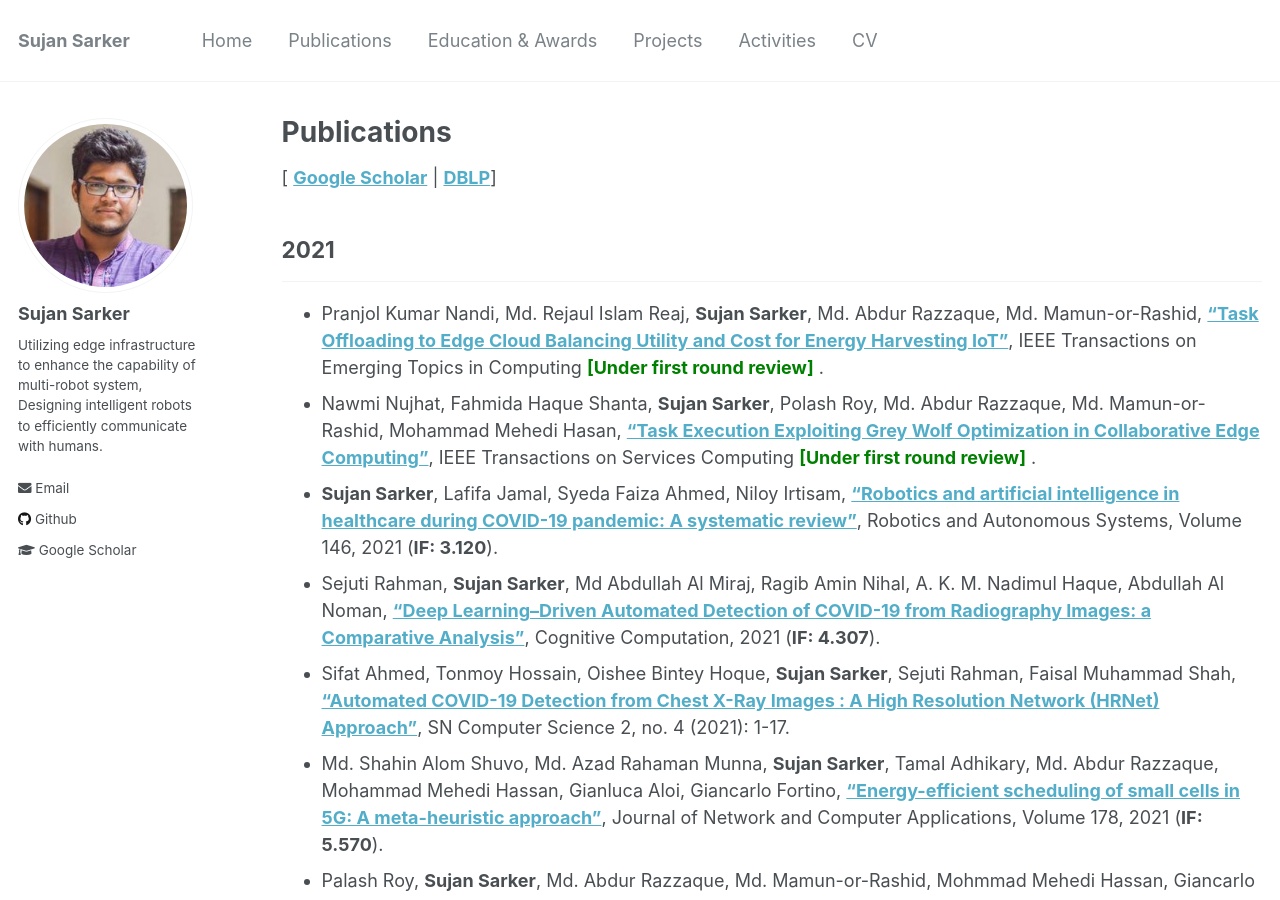
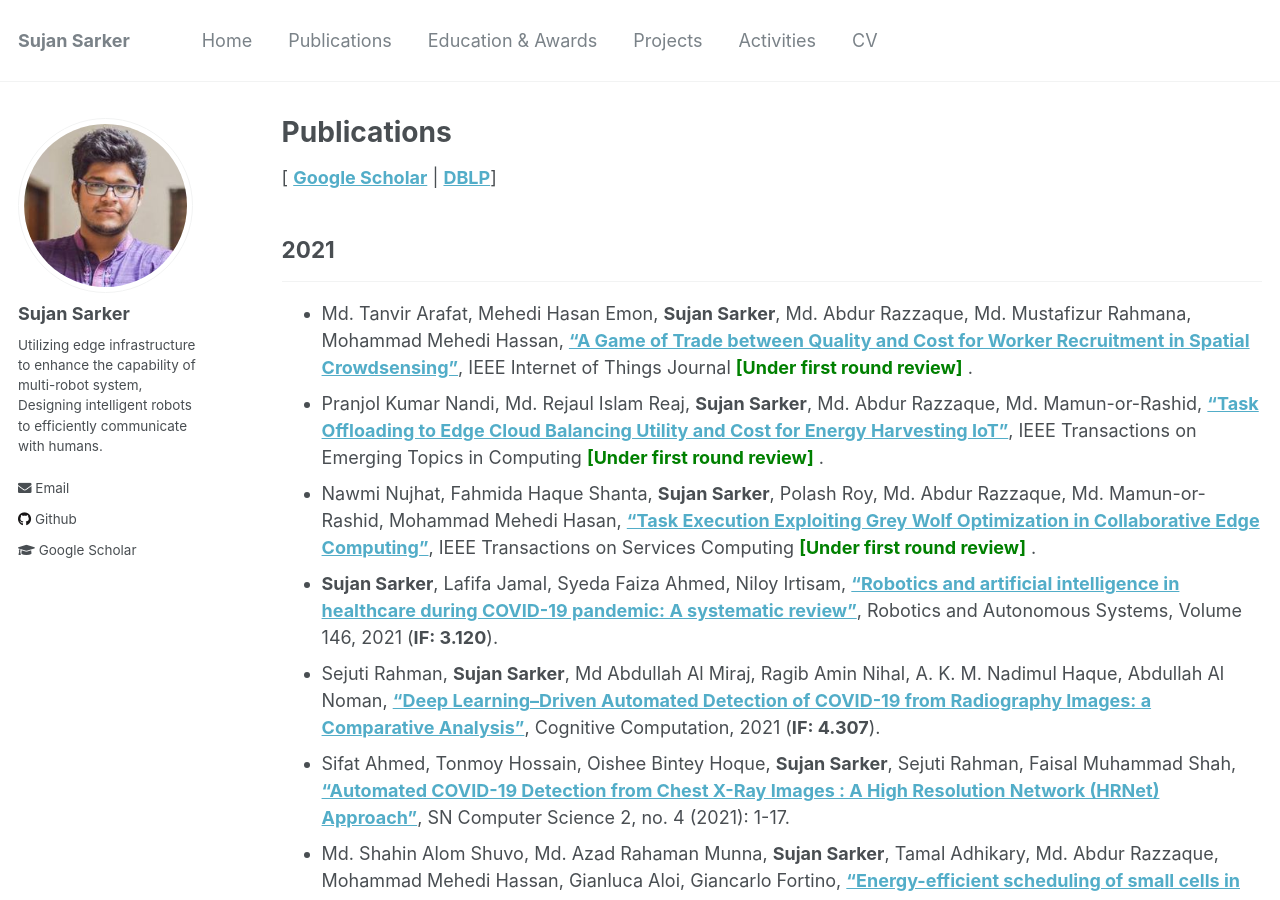
Before and after one commit to sujan-sarker/sujan-sarker.github.io, a Jekyll site: the page built from _pages/publications.md, in a window 1280 px wide and 900 px high. Built offline with Jekyll 4.4.1, drawn with Linux system fonts in a browser that asks for light colours.

Commit message:
Update publications.md

```diff
--- a/_pages/publications.md
+++ b/_pages/publications.md
@@ -9,6 +9,9 @@ author_profile: true
 
 ## 2021
 -----------
+* Md. Tanvir Arafat, Mehedi Hasan Emon, **Sujan Sarker**, Md. Abdur Razzaque, Md. Mustafizur
+Rahmana, Mohammad Mehedi Hassan, [**"A Game of Trade between Quality and Cost for Worker
+Recruitment in Spatial Crowdsensing"**](#), IEEE Internet of Things Journal <span style ="color:Green"> **[Under first round review]** </span>.
 * Pranjol Kumar Nandi, Md. Rejaul Islam Reaj, **Sujan Sarker**, Md. Abdur Razzaque, Md. Mamun-or-Rashid, [**"Task Offloading to Edge Cloud Balancing Utility and Cost for Energy Harvesting IoT"**](#), IEEE Transactions on Emerging Topics in Computing <span style ="color:Green"> **[Under first round review]** </span>.
 * Nawmi Nujhat, Fahmida Haque Shanta, **Sujan Sarker**, Polash Roy, Md. Abdur Razzaque, Md. Mamun-or-Rashid, Mohammad Mehedi Hasan, [**"Task Execution Exploiting Grey Wolf Optimization in Collaborative Edge Computing"**](#), IEEE Transactions on Services Computing <span style ="color:Green"> **[Under first round review]** </span>.
 * **Sujan Sarker**, Lafifa Jamal, Syeda Faiza Ahmed, Niloy Irtisam, [**"Robotics and artificial intelligence in healthcare during COVID-19 pandemic: A systematic review"**](https://www.sciencedirect.com/science/article/pii/S0921889021001871), Robotics and Autonomous Systems, Volume 146, 2021 (**IF: 3.120**).
```
